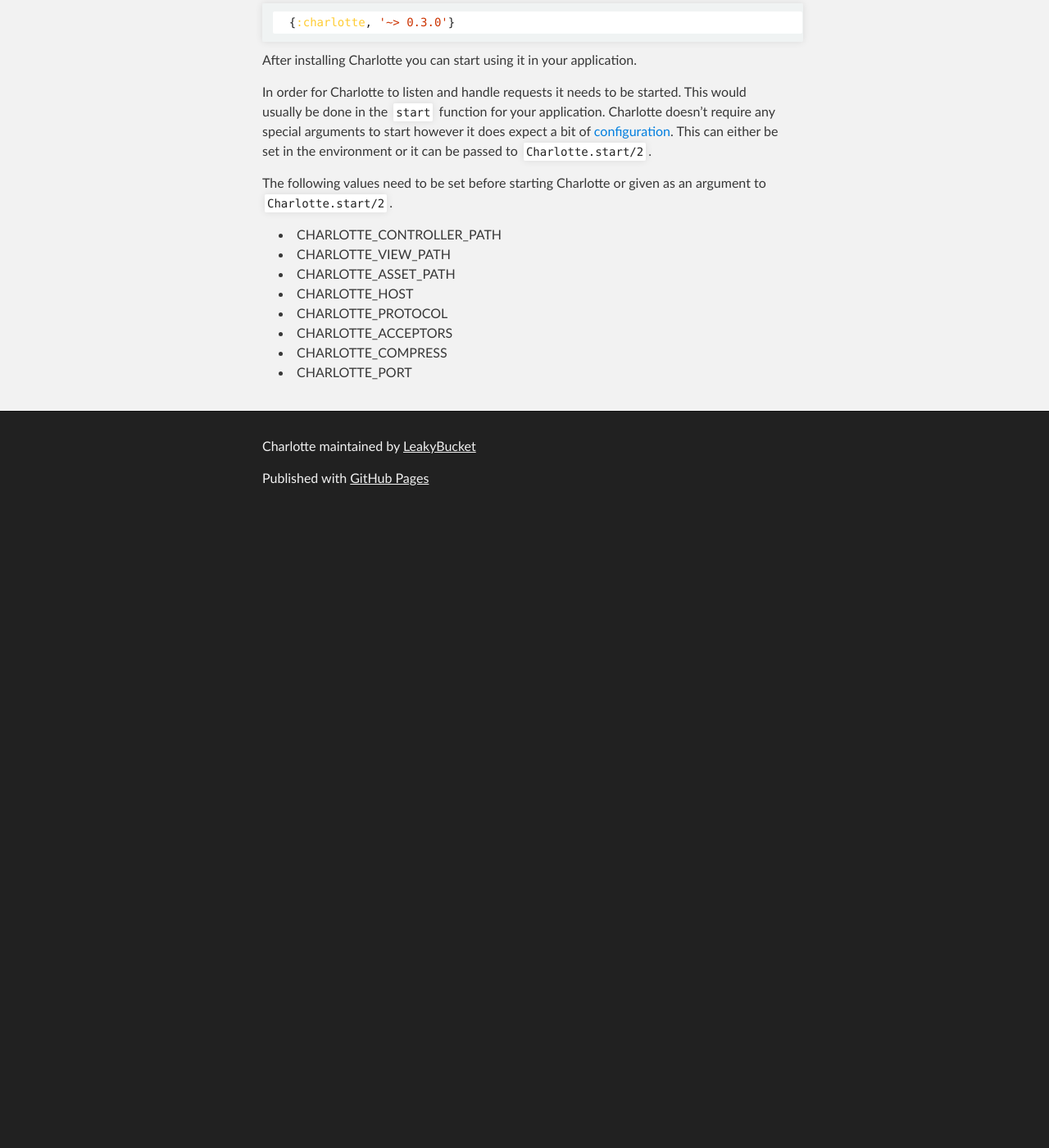
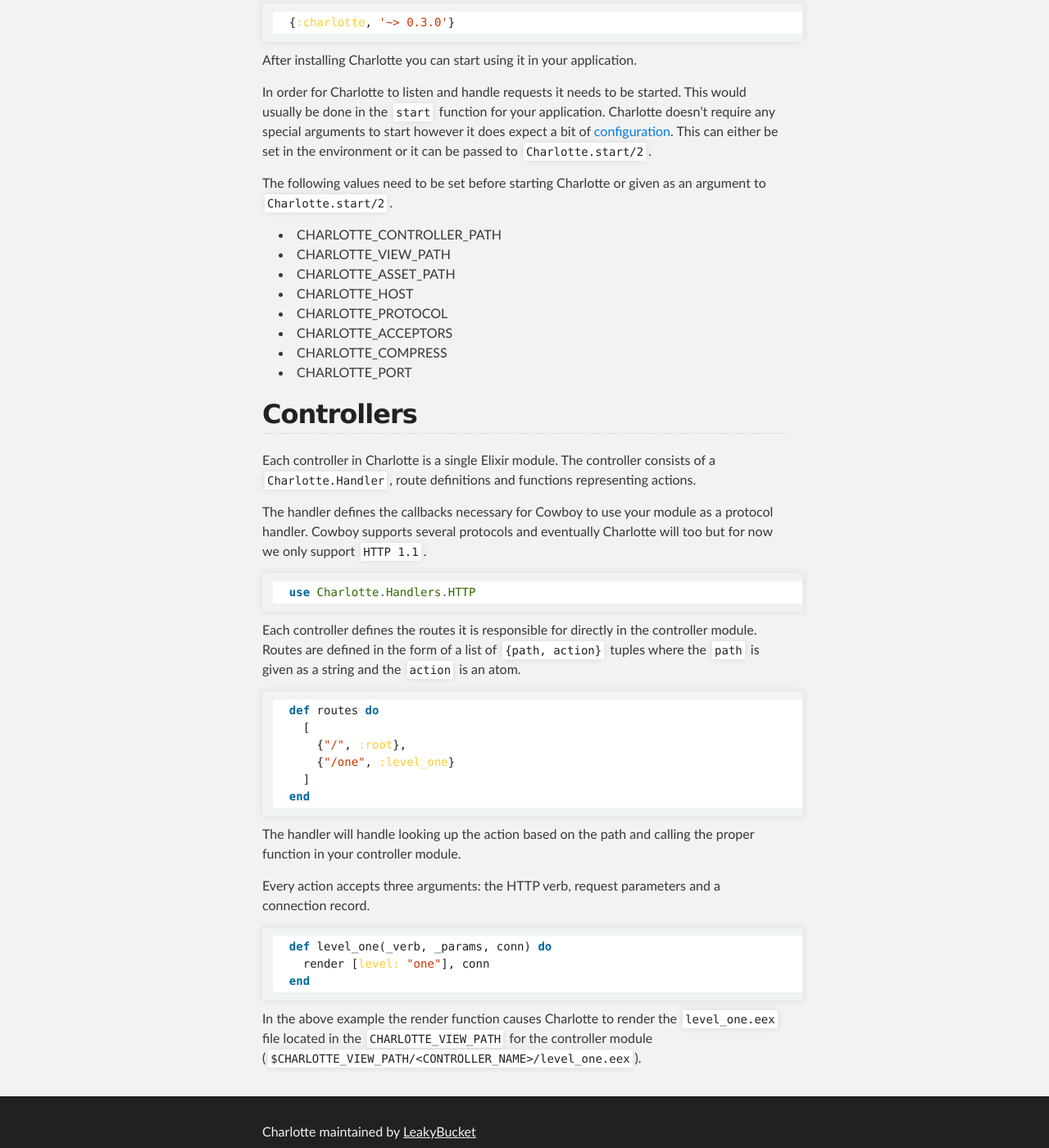
Before and after one commit to LeakyBucket/charlotte, a Jekyll site: the page built from index.md, in a window 1280 px wide and 1400 px high, scrolled down 1182 px. Shown: the whole window at 82% size. Built offline with Jekyll 4.4.1, drawn with Linux system fonts in a browser that asks for light colours; Markdown is read by kramdown in place of the engine named in the settings; before the commit the page ends 1812 px from its top, so only the background shows below that.

Commit message:
Adds Controllers section.

````diff
--- a/index.md
+++ b/index.md
@@ -76,3 +76,48 @@
 * CHARLOTTE\_ACCEPTORS
 * CHARLOTTE\_COMPRESS
 * CHARLOTTE\_PORT
+
+## Controllers
+
+Each controller in Charlotte is a single Elixir module. The
+controller consists of a `Charlotte.Handler`, route definitions
+and functions representing actions.
+
+The handler defines the callbacks necessary for Cowboy to use
+your module as a protocol handler.  Cowboy supports several
+protocols and eventually Charlotte will too but for now we only
+support `HTTP 1.1`.
+
+```elixir
+  use Charlotte.Handlers.HTTP
+```
+
+Each controller defines the routes it is responsible for directly
+in the controller module. Routes are defined in the form of a
+list of `{path, action}` tuples where the `path` is given as a
+string and the `action` is an atom.
+
+```elixir
+  def routes do
+    [
+      {"/", :root},
+      {"/one", :level_one}
+    ]
+  end
+```
+
+The handler will handle looking up the action based on the path
+and calling the proper function in your controller module.
+
+Every action accepts three arguments: the HTTP verb, request
+parameters and a connection record.
+
+```elixir
+  def level_one(_verb, _params, conn) do
+    render [level: "one"], conn
+  end
+```
+
+In the above example the render function causes Charlotte to
+render the `level_one.eex` file located in the `CHARLOTTE_VIEW_PATH`
+for the controller module (`$CHARLOTTE_VIEW_PATH/<CONTROLLER_NAME>/level_one.eex`).
````
